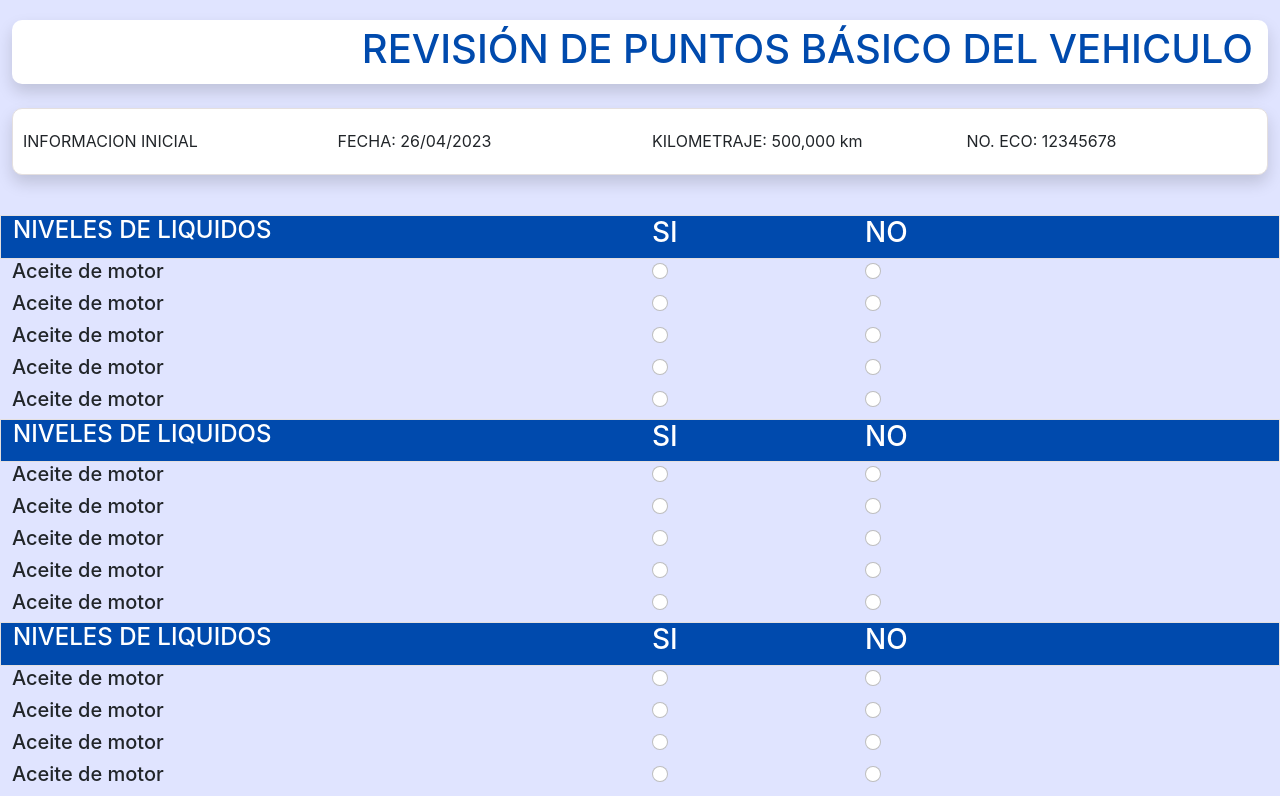
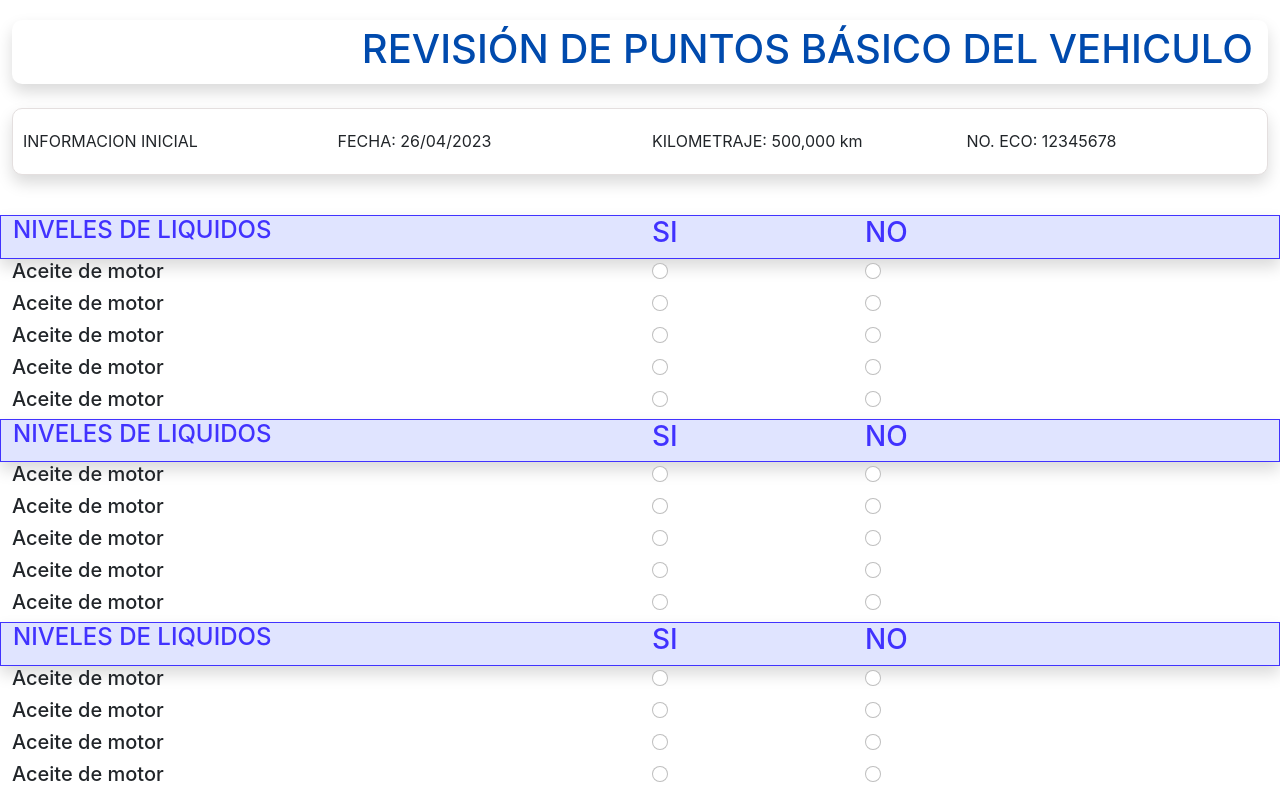
Before and after one commit to Diegojrpaq/check-vehiculo, a React (Create React App) app: page / in a window 1280 px wide. Shown: the top 796 px of the page. Built offline with nearby package versions, Linux system fonts and the light colour scheme.

Commit message:
Cambio de interfaz 3 backgrond

```diff
--- a/src/Css/App.css
+++ b/src/Css/App.css
@@ -3,7 +3,8 @@
 }
 
 body{
-  background: #E0E4FF;
+/*   background: #ecf0fd; */
+  /* background: #E0E4FF; */
   /* background: #e6eaff; */
   /* background: #EEEEFF; */
 
@@ -58,8 +59,11 @@ body{
 } */
 .title-secction{
   border:1px  rgb(228, 223, 223) solid;
-  background: #004AAD;
-  color: white;
+  /* background: #004AAD; */
+  border: #4132FF 1px solid;
+  background: #E0E4FF;
+  /* background: white; */
+  color: #4132FF;
 }
 
 
--- a/src/componentes/CheckSection.jsx
+++ b/src/componentes/CheckSection.jsx
@@ -6,7 +6,7 @@ function CheckSection() {
 
     return(
        <>
-        <div className="row title-secction">
+        <div className="row title-secction shadow">
             <div className="col-md-6 col-7">
               <p className='h4'>NIVELES DE LIQUIDOS </p>
             </div>
```
